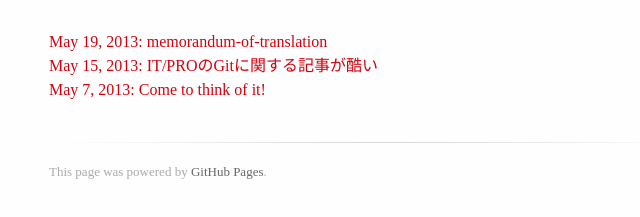
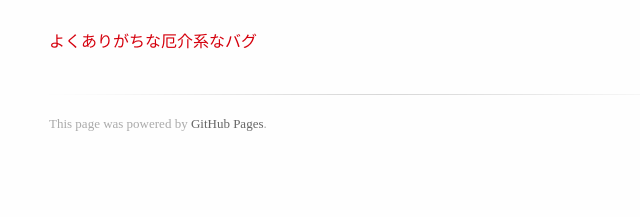
Before and after one commit to takeutch-kemeco/takeutch-kemeco.github.com, a plain HTML site: page index.html in a window 1280 px wide. Shown: the part 127-344 px from the top of the page, without its empty margins (281-921 px from the left). Drawn offline with Linux system fonts and the light colour scheme; a web font is replaced by a local one.

Commit message:
20130709

```diff
--- a/index.html
+++ b/index.html
@@ -23,9 +23,7 @@
         </header>
 
         <section id="main_content">
-	  <a href="e01/memorandum-of-translation">May 19, 2013: memorandum-of-translation</a><br>
-	  <a href="t01/20130515.html">May 15, 2013: IT/PROのGitに関する記事が酷い</a><br>
-	  <a href="t01/20130507.html">May 7, 2013: Come to think of it!</a><br>
+	  <a href="t01/20130709.html">よくありがちな厄介系なバグ</a><br>
         </section>
 
         <footer>
```
